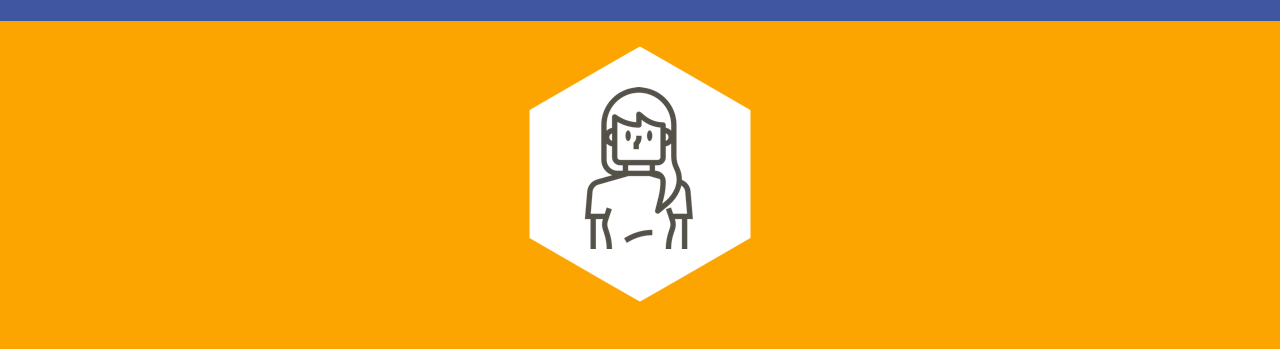
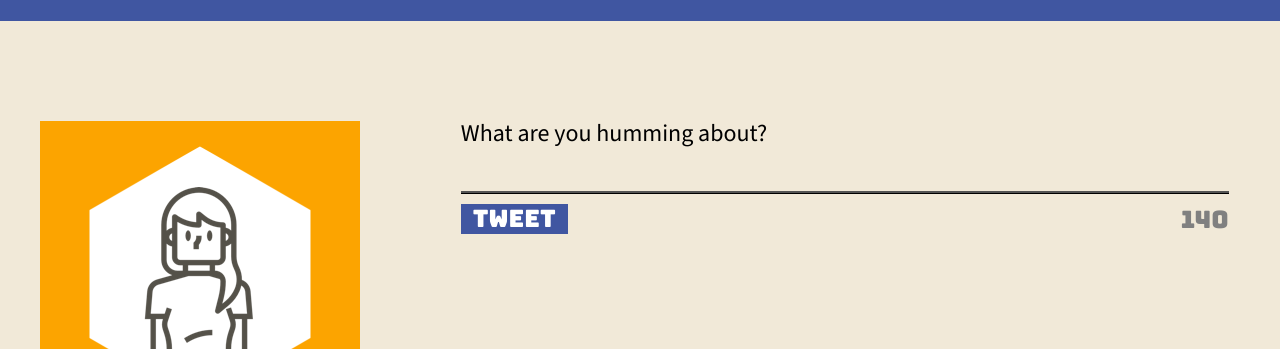
Before and after one commit to xtremeyou/tweeter, a website: page public/index.html in a window 1280 px wide. Shown: the part 99-448 px from the top of the page. Drawn offline with nearby package versions, Linux system fonts and the light colour scheme; no server answers.

Commit message:
add desktop responsive design

```diff
--- a/public/styles/header.css
+++ b/public/styles/header.css
@@ -1,5 +1,4 @@
 header {
-
   width: 100%;
   height: 400px;
   background-color: #fca400;
@@ -17,3 +16,21 @@ header {
   justify-content: center;
   width: 100%;
 }
+
+
+@media (min-width: 1024px) {
+
+  header {
+    width: 25%;
+    height: 360px;
+    margin-top: 100px;
+    margin-left: 40px;
+    margin-right: 15px;
+  }
+
+  .centerName {
+    font-size: 24px;
+    margin: 0;
+  }
+
+}
--- a/public/styles/layout.css
+++ b/public/styles/layout.css
@@ -3,10 +3,13 @@
  * https://css-tricks.com/international-box-sizing-awareness-day/
  * Do not modify these two selectors, please
  */
-html {
+ html {
   box-sizing: border-box;
 }
-*, *:before, *:after {
+
+*,
+*:before,
+*:after {
   box-sizing: inherit;
 }
 
@@ -22,6 +25,7 @@ body {
   font-family: "Source Sans 3", sans-serif;
   padding-top: 120px;
   height: 100vh;
+  width: 100vw;
 }
 
 /*
@@ -39,3 +43,23 @@ body {
   background-color: inherit;
   width: 90vw;
 }
+
+@media (min-width: 1024px) {
+
+  body {
+    display: flex;
+  }
+
+  main {
+    display: flex;
+    width: 50%;
+  }
+
+  .container {
+    display: flex;
+    width: 60%;
+    margin-right: 4%;
+    margin-top: 5%;
+  }
+
+}
--- a/public/styles/new-tweet.css
+++ b/public/styles/new-tweet.css
@@ -1,4 +1,3 @@
-
 .new-tweet {
   display: flex;
   flex-wrap: wrap;
@@ -11,9 +10,9 @@
 }
 
 .tweetLabel {
-padding-top: 10px;
-display: flex;
-align-self: flex-start;
+  padding-top: 10px;
+  display: flex;
+  align-self: flex-start;
 }
 
 #errorHandlingMessage {
@@ -39,7 +38,7 @@ align-self: flex-start;
   font-size: 16px;
   outline: none;
   resize: none;
-  border-bottom:ridge;
+  border-bottom: ridge;
   border-color: black;
   border-top: none;
   border-left: none;
@@ -78,3 +77,28 @@ align-self: flex-start;
 .counter.red {
   color: red;
 }
+
+@media (min-width: 1024px) {
+
+  .seperateButtonAndCounter {
+    display: flex;
+    width: 100%;
+  }
+
+  .new-tweet {
+    display: flex;
+    flex-direction: row;
+    width: 100%;
+  }
+
+  #tweet-text,
+  #tweetForm {
+    display: flex;
+    width: 100%;
+  }
+
+  #tweetsForm {
+    flex-direction: column;
+  }
+
+}
--- a/public/styles/tweet.css
+++ b/public/styles/tweet.css
@@ -1,93 +1,187 @@
+.showTweetsHere {
 
+  display: flex;
 
-.showTweetsHere {
-  display: flex;
   justify-content: center;
+
   margin-top: 25px;
+
   }
 
-.articleFormatting{
+  .articleFormatting {
+
   padding: 20px;
+
   padding-top: 25px;
+
   width: 90vw;
+
   padding-bottom: 0;
+
   margin-bottom: 25px;
+
   border-color: white;
+
   border-style: ridge;
+
   border-color: black;
+
   }
 
   .articleFormatting:hover {
+
   box-shadow: 8px 5px 5px lightgray;
+
   }
 
   .tweetHeader {
+
   display: flex;
+
   justify-content: space-between;
+
   align-items: center;
+
   padding: 10px;
+
   height: 50px;
+
   background-color: inherit;
+
   overflow: hidden;
+
   }
 
   .usernameTweetColor {
+
   color: lightgray;
+
   font-size: 20px;
+
   }
 
   .tweetParagraphStyling {
+
   padding: 10px;
+
   padding-top: 30px;
+
   font-size: 24px;
+
   font-weight: 500;
-  border-bottom:ridge;
+
+  border-bottom: ridge;
+
   border-color: black;
+
   }
 
   .seperateButtonAndCounterTweets {
+
   display: flex;
+
   justify-content: space-between;
+
   padding: 12px;
+
   padding-bottom: 30px;
+
   }
 
   .timeago {
+
   display: flex;
+
   justify-content: flex-start;
+
   font-size: small;
+
   font-weight: 400;
+
   }
 
   .smallIcons {
+
   display: flex;
+
   justify-content: space-between;
+
   align-items: center;
+
   padding: 0;
+
   margin: 0;
+
   font-size: 15px;
-}
-.smallIcons i {
-  font-size: 15px;
-  margin: 0 5px;
-  color: #4056a1;
+
   }
 
+  .smallIcons i {
 
+  font-size: 15px;
+
+  margin: 0 5px;
+
+  color: #4056a1;
+
+  }
 
   /* #smallIcons i:hover { need to use js for this...
+
   color: #d4c900;;
+
   } */
 
   .nameSizeInTweets {
+
   display: flex;
+
   align-items: center;
+
   font-size: 20px;
+
   font-weight: 300;
+
   font-family: "Source Sans 3";
+
   }
 
   .tweetIconTopLeft {
+
   padding-right: 15px;
+
   width: 60px;
+
   }
+
+  @media (min-width: 1024px) {
+
+  .showTweetsHere {
+
+  display: flex;
+
+  width: 100%;
+
+  }
+
+  .tweetHeader {
+
+  margin: 0;
+
+  width: 100%;
+
+  }
+
+  .articleFormatting,
+
+  #tweets-container {
+
+  display: flex;
+
+  flex-direction: column;
+
+  width: 100%;
+
+  }
+
+  }
```
Lines whose indentation alone changed are shown as unchanged.
